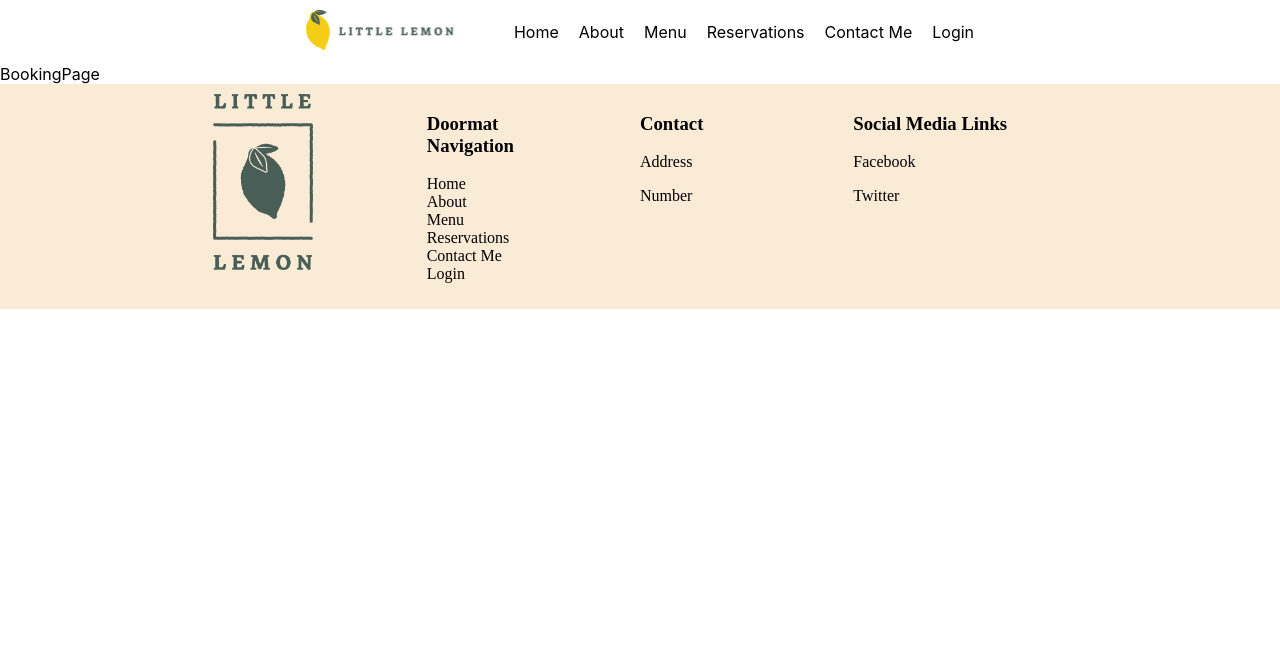
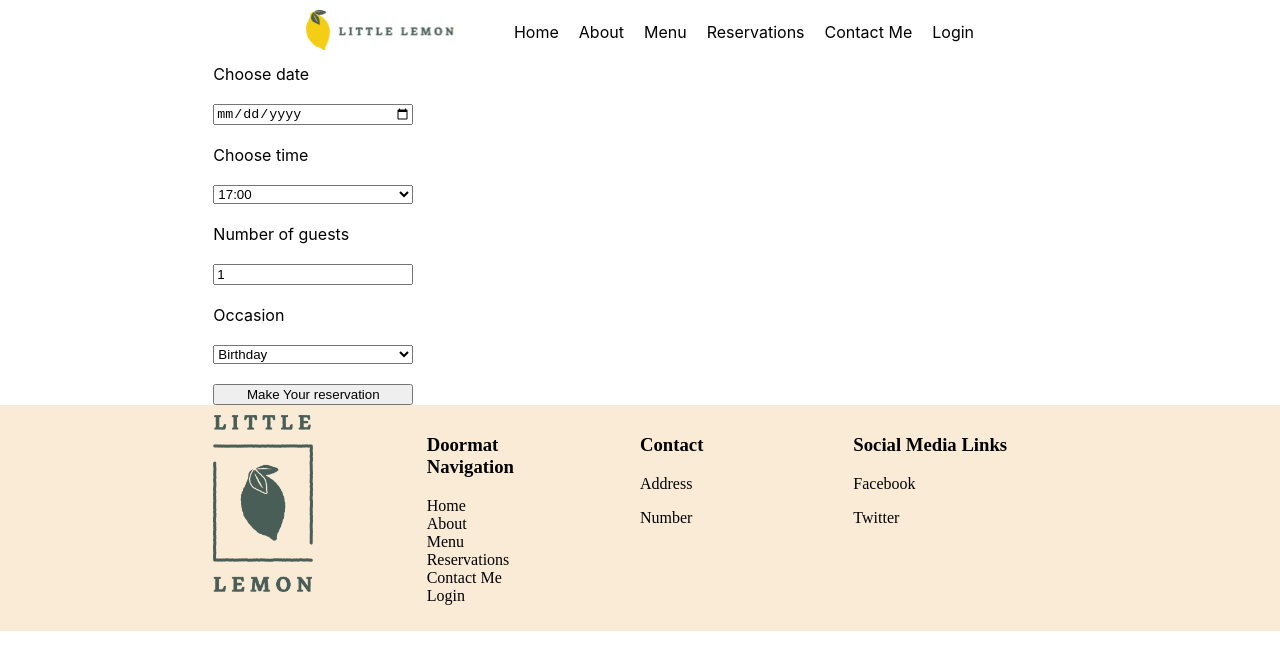
Before and after one commit to ongch24014/test-clone, a React (Create React App) app: page /booking in a window 1280 px wide. Shown: the top 670 px of the page. Built offline with nearby package versions, Linux system fonts and the light colour scheme.

Commit message:
added booking form

```diff
--- a/src/App.css
+++ b/src/App.css
@@ -124,7 +124,7 @@ main > section > article {
   right: 16%;
   top: 5px;
   width: 300px;
-  height: 300px;
+  height: 280px;
   object-fit: cover;
   border-radius: 20px;
   transition: 0.2s;
@@ -280,3 +280,16 @@ footer ul a {
   text-decoration: none;
   color: black;
 }
+
+.booking-section {
+  display: grid;
+  grid-template-columns: repeat(12, 1fr);
+  width: 100%;
+}
+
+.booking-section > form {
+  grid-column: 3 / 11;
+  display: grid;
+  max-width: 200px;
+  gap: 20px;
+}
--- /dev/null
+++ b/src/components/BookingForm.js
@@ -0,0 +1,47 @@
+import React, { useState } from 'react'
+
+function BookingForm() {
+  let [formState, setFormState] = useState({
+    date: "",
+    time: "17:00",
+    numberOfGuest: 1,
+    occasion: "Birthday"
+  })
+
+  const [availableTime] = useState(["17:00", "18:00", "19:00", "20:00", "21:00", "22:00"]);
+
+  const handleChange = (e, type) => {
+    setFormState({
+      ...formState,
+      [type]: e.target.value
+    })
+  }
+
+  const handleSubmit = (e) => {
+    e.preventDefault();
+    console.log(formState)
+  }
+
+  return (
+    <section className='booking-section'>
+      <form onSubmit={handleSubmit}>
+        <label htmlFor="res-date">Choose date</label>
+        <input type="date" id="res-date" value={formState.date} onChange={(e) => { handleChange(e, "date") }} />
+        <label htmlFor="res-time">Choose time</label>
+        <select id="res-time " value={formState.time} onChange={(e) => { handleChange(e, "time") }}>
+          {availableTime.map((time, i) => <option key={i}>{time}</option>)}
+        </select>
+        <label htmlFor="guests">Number of guests</label>
+        <input type="number" placeholder="1" min="1" max="10" id="guests" value={formState.numberOfGuest} onChange={(e) => { handleChange(e, "numberOfGuest") }} />
+        <label htmlFor="occasion">Occasion</label>
+        <select id="occasion" value={formState.occasion} onChange={(e) => { handleChange(e, "occasion") }}>
+          <option>Birthday</option>
+          <option>Anniversary</option>
+        </select>
+        <input type="submit" value="Make Your reservation" />
+      </form>
+    </section>
+  )
+}
+
+export default BookingForm
--- a/src/components/BookingPage.js
+++ b/src/components/BookingPage.js
@@ -1,8 +1,11 @@
 import React from 'react'
+import BookingForm from './BookingForm';
 
 function BookingPage() {
   return (
-    <div>BookingPage</div>
+    <section>
+      <BookingForm />
+    </section>
   )
 }
 
```
